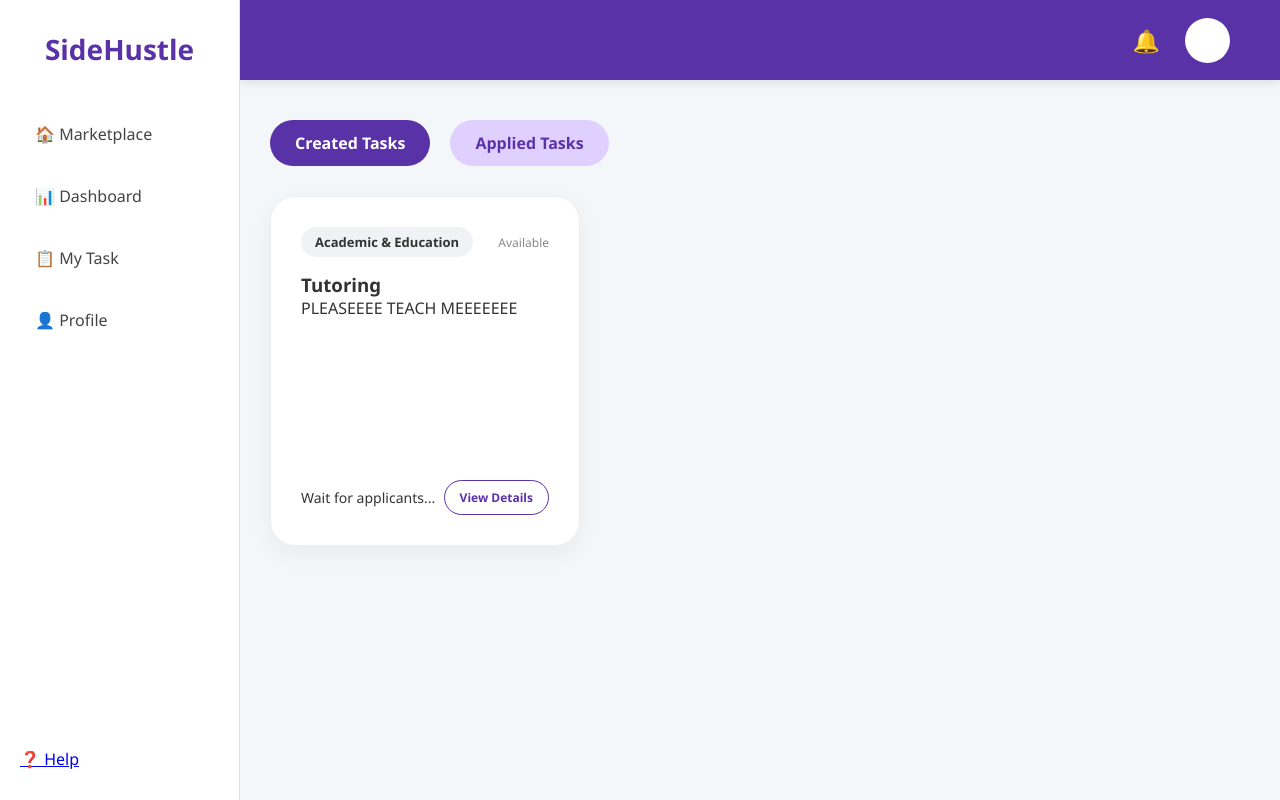
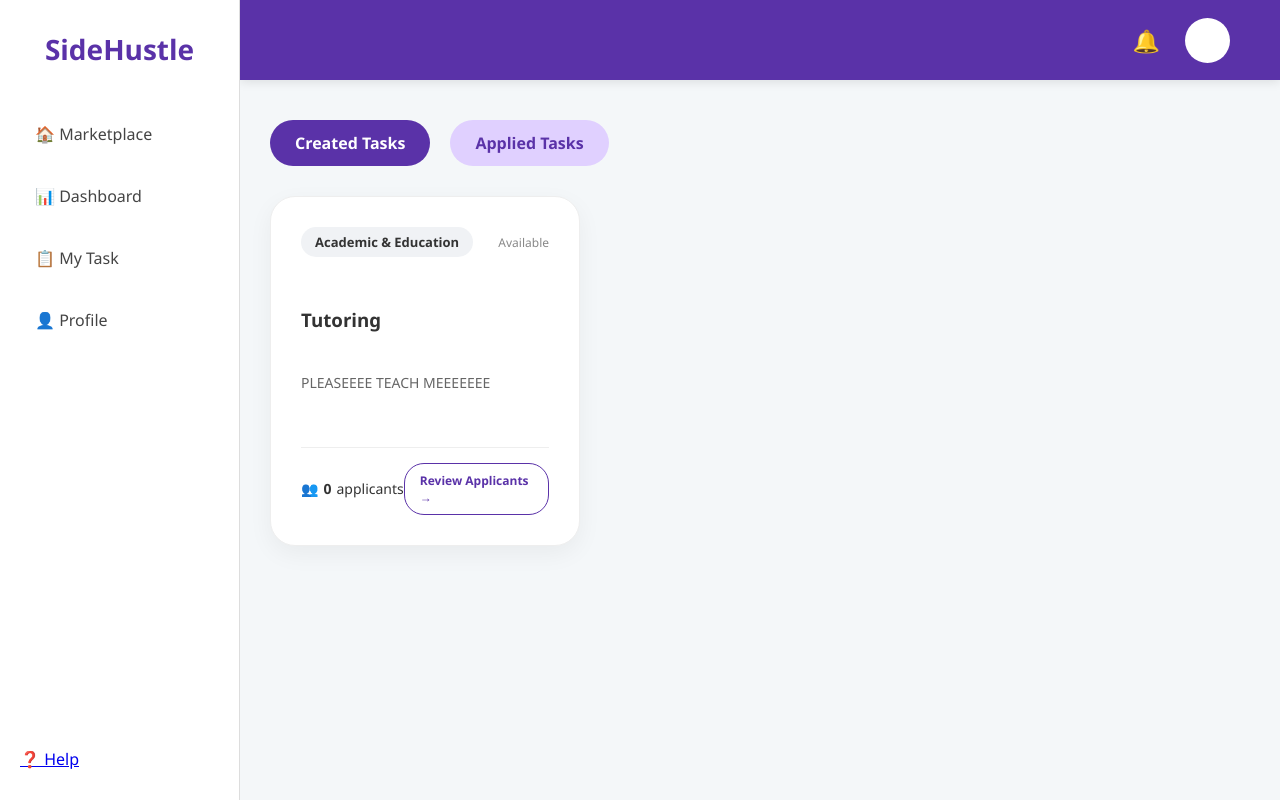
Before and after one commit to ZhiQi07/SideHustle, a Flask app: page /my_task in a window 1280 px wide. Run offline with Flask 3, Linux system fonts and the light colour scheme; a user stored in the database is signed in.

Commit message:
connecting database with my task

```diff
--- a/app.py
+++ b/app.py
@@ -35,6 +35,18 @@
     capacity = db.Column(db.Integer, default=1)
     tasker = db.Column(db.String(50)) # Stores the username of the person hired
     progress = db.Column(db.Integer, default=0) # Stores 0, 25, 50, 75, or 100
+
+    def get_applicant_count(self):
+        # This counts how many applications have this task's ID
+        return Application.query.filter_by(task_id=self.id).count()
+
+class Application(db.Model):
+    id = db.Column(db.Integer, primary_key=True)
+    task_id = db.Column(db.Integer, db.ForeignKey('task.id'), nullable=False)
+    applicant_username = db.Column(db.String(50), nullable=False)
+    intro = db.Column(db.Text)
+    reason = db.Column(db.Text)
+    status = db.Column(db.String(20), default='Pending')
 
 with app.app_context():
     db.create_all()
@@ -104,7 +116,15 @@
 
 @app.route('/post', methods=['GET', 'POST'])
 def post_task():
+    # 1. Safety Check: Make sure the user is actually logged in
+    if 'user_id' not in session:
+        flash("Please login to post a task!")
+        return redirect(url_for('login'))
+
     if request.method == 'POST':
+        # 2. Get the actual user object from the database using the session ID
+        current_user = User.query.get(session['user_id'])
+
         new_task = Task(
             title=request.form.get('title'),
             price=float(request.form.get('price')),
@@ -112,11 +132,16 @@
             category=request.form.get('category'),
             deadline=request.form.get('deadline'),
             capacity=request.form.get('capacity'),
-            urgent=True if request.form.get('urgent') else False
+            urgent=True if request.form.get('urgent') else False,
+            # 3. FIX: Assign the logged-in username to the 'user' field
+            user=current_user.username
         )
         db.session.add(new_task)
         db.session.commit()
-        return redirect(url_for('marketplace'))
+
+        # After posting, go see it in My Task!
+        return redirect(url_for('my_task'))
+
     return render_template('post_task.html')
 
 @app.route('/task/<int:task_id>')
@@ -126,9 +151,27 @@
 
 @app.route('/apply/<int:task_id>', methods=['GET', 'POST'])
 def apply(task_id):
+    if 'user_id' not in session:
+        flash("Please login to apply!")
+        return redirect(url_for('login'))
+
     task = Task.query.get_or_404(task_id)
+    current_user = User.query.get(session['user_id'])
+
     if request.method == 'POST':
+        # Create a new Application record in the database
+        new_app = Application(
+            task_id=task.id,
+            applicant_username=current_user.username,
+            intro=request.form.get('intro'),
+            reason=request.form.get('reason')
+        )
+        db.session.add(new_app)
+        db.session.commit()
+
+        flash("Application submitted successfully!")
         return redirect(url_for('marketplace'))
+
     return render_template('apply.html', task=task)
 
 @app.route('/my_task')
@@ -143,7 +186,8 @@
 
     # Fetch data same as before
     created_tasks = Task.query.filter_by(user=current_user.username).all()
-    applied_tasks = Task.query.filter_by(tasker=current_user.username).all()
+    applications = Application.query.filter_by(applicant_username=current_user.username).all()
+    applied_tasks = [Task.query.get(app.task_id) for app in applications]
 
     return render_template('my_task.html',
                            created=created_tasks,
@@ -151,5 +195,16 @@
                            view=view, # Pass 'view' to HTML
                            user=current_user)
 
+@app.route('/view-applicants/<int:task_id>')
+def view_applicants(task_id):
+    if 'user_id' not in session:
+        return redirect(url_for('login'))
+
+    task = Task.query.get_or_404(task_id)
+    # Find all applications for this specific task
+    apps = Application.query.filter_by(task_id=task_id).all()
+
+    return render_template('view_applicants.html', task=task, apps=apps)
+
 if __name__ == '__main__':
     app.run(debug=True)
--- a/templates/my_task.html
+++ b/templates/my_task.html
@@ -37,49 +37,41 @@
             </div>
 
             <div class="task-grid">
+                {% if view == 'created' %}
                     {% for task in created %}
                         <div class="card">
                             <div class="card-header">
                                 <span class="tag">{{ task.category }}</span>
                                 <span class="status-text">{{ task.status }}</span>
                             </div>
+
                             <h3>{{ task.title }}</h3>
-                    <p>{{ task.description }}</p>
+                            <p style="color: #666; font-size: 14px; margin-top: 5px;">
+                                {{ task.description }}
+                            </p>
 
-                    <div class="card-footer">
-                        {% if task.status == 'Available' %}
-                            <span>Wait for applicants...</span>
-                            <a href="{{ url_for('task_detail', task_id=task.id) }}" class="btn-outline">View Details</a>
-                        {% else %}
-                            <span>Hired: <strong>{{ task.tasker }}</strong></span>
-                            <span>{{ task.progress }}% Done</span>
-                        {% endif %}
+                            <div class="card-footer" style="margin-top: 20px; border-top: 1px solid #eee; padding-top: 15px;">
+                                <div style="display: flex; align-items: center; gap: 5px;">
+                                    <span>👥</span>
+                                    <strong>{{ task.get_applicant_count() }}</strong> applicants
+                                </div>
+
+                                <a href="{{ url_for('view_applicants', task_id=task.id) }}" class="btn-outline">
+                                    Review Applicants →
+                                </a>
                             </div>
                         </div>
                     {% endfor %}
 
+                {% elif view == 'applied' %}
                     {% for task in applied %}
                         <div class="card">
-                    <div class="card-header">
-                        <span class="tag">{{ task.category }}</span>
-                        <span class="tag-in-progress">{{ task.status }}</span>
-                    </div>
-                    <h3>{{ task.title }}</h3>
-
-                    <div class="progress-container">
-                        <div style="display: flex; justify-content: space-between; font-size: 12px; margin-bottom: 5px;">
-                            <span>{{ task.progress }}% COMPLETED</span>
-                        </div>
-                        <div class="progress-bar">
-                            <div class="progress-fill" style="width: {{ task.progress | default(0) }}%;"></div>
-                        </div>
-                    </div>
-
-                    <div class="card-footer" style="margin-top: 15px;">
-                        <span>Client: <strong>{{ task.user }}</strong></span>
-                    </div>
+                            <h3>(Helper View) {{ task.title }}</h3>
+                            <p>Progress: {{ task.progress }}%</p>
                         </div>
                     {% endfor %}
+                {% endif %}
+
             </div>
         </div>
     </div>
```
Also changed, not shown: database.db. Lines whose indentation alone changed are shown as unchanged.
